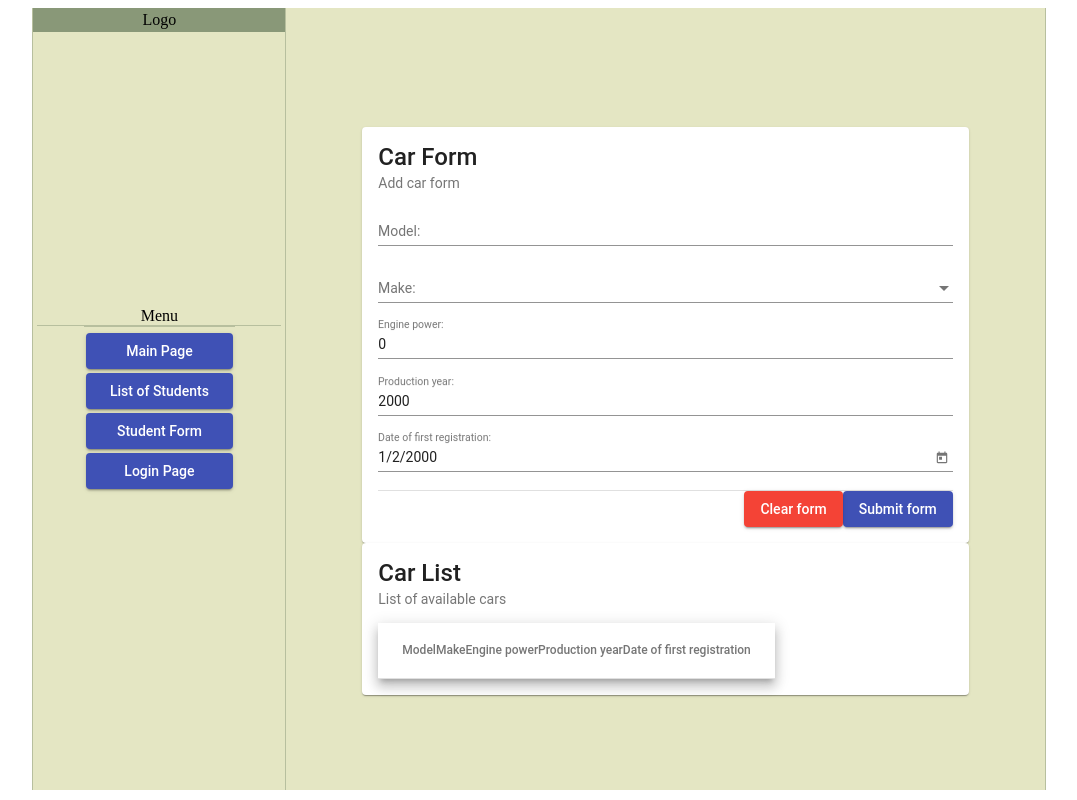
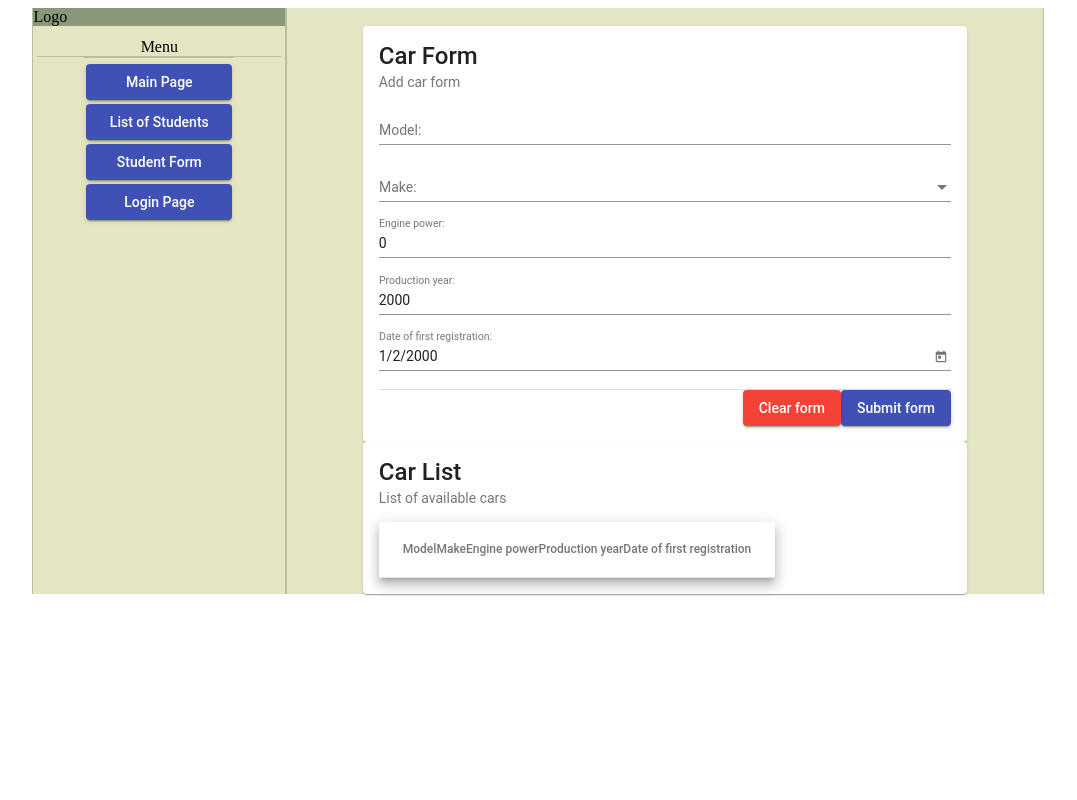
Before and after one commit to SaintAmeN/javapol113_html_css_material, an Angular app: page / in a window 1280 px wide. Shown: the whole page, without its empty margins (102-1179 px from the left). Built offline with nearby package versions, Linux system fonts and the light colour scheme.

Commit message:
Sobota, snippet - 5. App component, poprawa stylu głównych elementów, wyeliminowanie material grid list.

```diff
--- a/src/app/app.component.css
+++ b/src/app/app.component.css
@@ -3,19 +3,34 @@
   width: 80%;
 }
 
+.top-row{
+  width: 100%;
+  display: flex;
+  flex-direction: row;
+}
+
+.bottom-row{
+  width: 100%;
+  display: flex;
+  flex-direction: row;
+}
+
 .header-col-left{
+  width: 25%;
   background-color: #899878;
   border-right: solid 1px #B7BF9E;
   border-left: solid 1px #B7BF9E;
 }
 
 .header-col-right{
+  width: 75%;
   background-color: #E4E6C3;
   border-right: solid 1px #B7BF9E;
   border-left: solid 1px #B7BF9E;
 }
 
 .navigator-style{
+  width: 25%;
   background-color: #E4E6C3;
   border-right: solid 1px #B7BF9E;
   border-left: solid 1px #B7BF9E;
@@ -63,6 +78,7 @@
 }
 
 .content-style{
+  width: 75%;
   background-color: #E4E6C3;
   border-right: solid 1px #B7BF9E;
   border-left: solid 1px #B7BF9E;
--- a/src/app/app.component.html
+++ b/src/app/app.component.html
@@ -1,12 +1,10 @@
 <div class="app-container">
-  <mat-grid-list cols="4" rowHeight="24px">
-    <mat-grid-tile class="header-col-left" colspan="1">Logo</mat-grid-tile>
-    <mat-grid-tile class="header-col-right" colspan="3">
-
-    </mat-grid-tile>
-  </mat-grid-list>
-  <mat-grid-list cols="4" rowHeight="1:3">
-    <mat-grid-tile class="navigator-style" colspan="1">
+  <div class="top-row">
+    <div class="header-col-left">Logo</div>
+    <div class="header-col-right"></div>
+  </div>
+  <div class="bottom-row">
+    <div class="navigator-style">
       <div class="menu-container">
         <div class="menu-title">
           Menu
@@ -22,8 +20,8 @@
             Page</button>
         </div>
       </div>
-    </mat-grid-tile>
-    <mat-grid-tile class="content-style" colspan="3">
+    </div>
+    <div class="content-style">
       <div class="content-container">
         <div>
           <app-car-form></app-car-form>
@@ -32,6 +30,6 @@
           <app-car-list></app-car-list>
         </div>
       </div>
-    </mat-grid-tile>
-  </mat-grid-list>
+    </div>
+  </div>
 </div>
```
